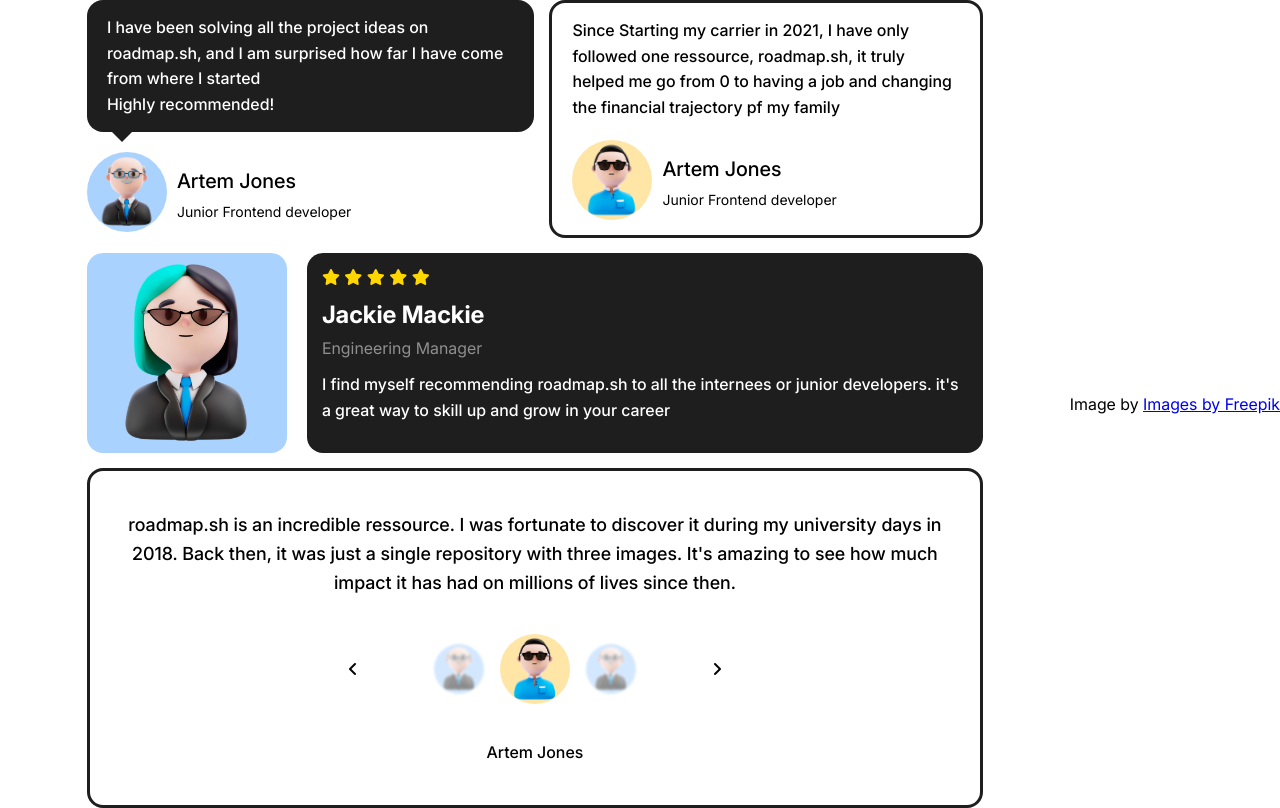
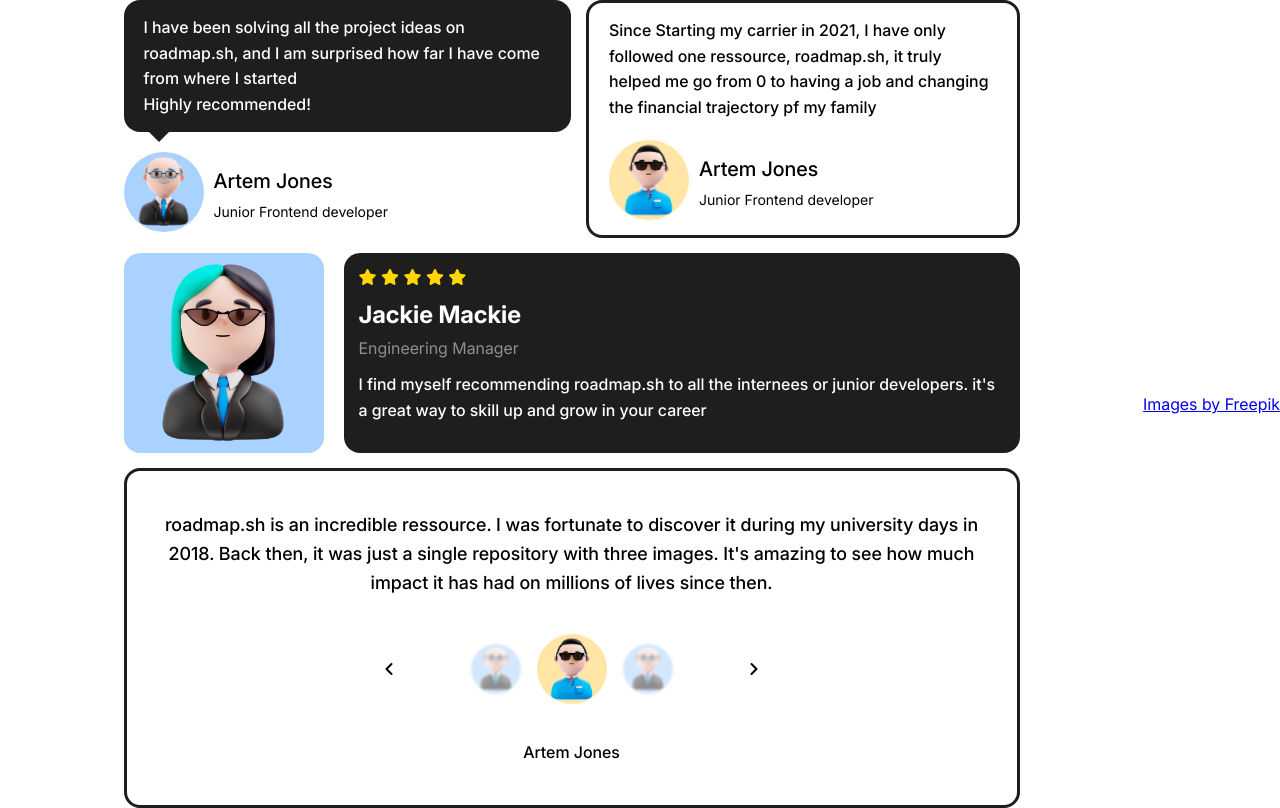
Before and after one commit to websiterdevelopper/Roadmap.sh-Testimonials-Cards, a plain HTML site: page index.html in a window 1280 px wide. Drawn offline with Linux system fonts and the light colour scheme.

Commit message:
Update index.html

```diff
--- a/index.html
+++ b/index.html
@@ -84,7 +84,6 @@
       </div>
     </div>
     <footer>
-      Image by
       <a
         href="https://www.freepik.com/free-psd/3d-illustration-person-with-glasses_27470370.htm#query=avatar&position=8&from_view=keyword&track=ais_hybrid&uuid=38d034d6-7bd9-451a-b84d-071481eb2309"
         >Images by Freepik</a
```
